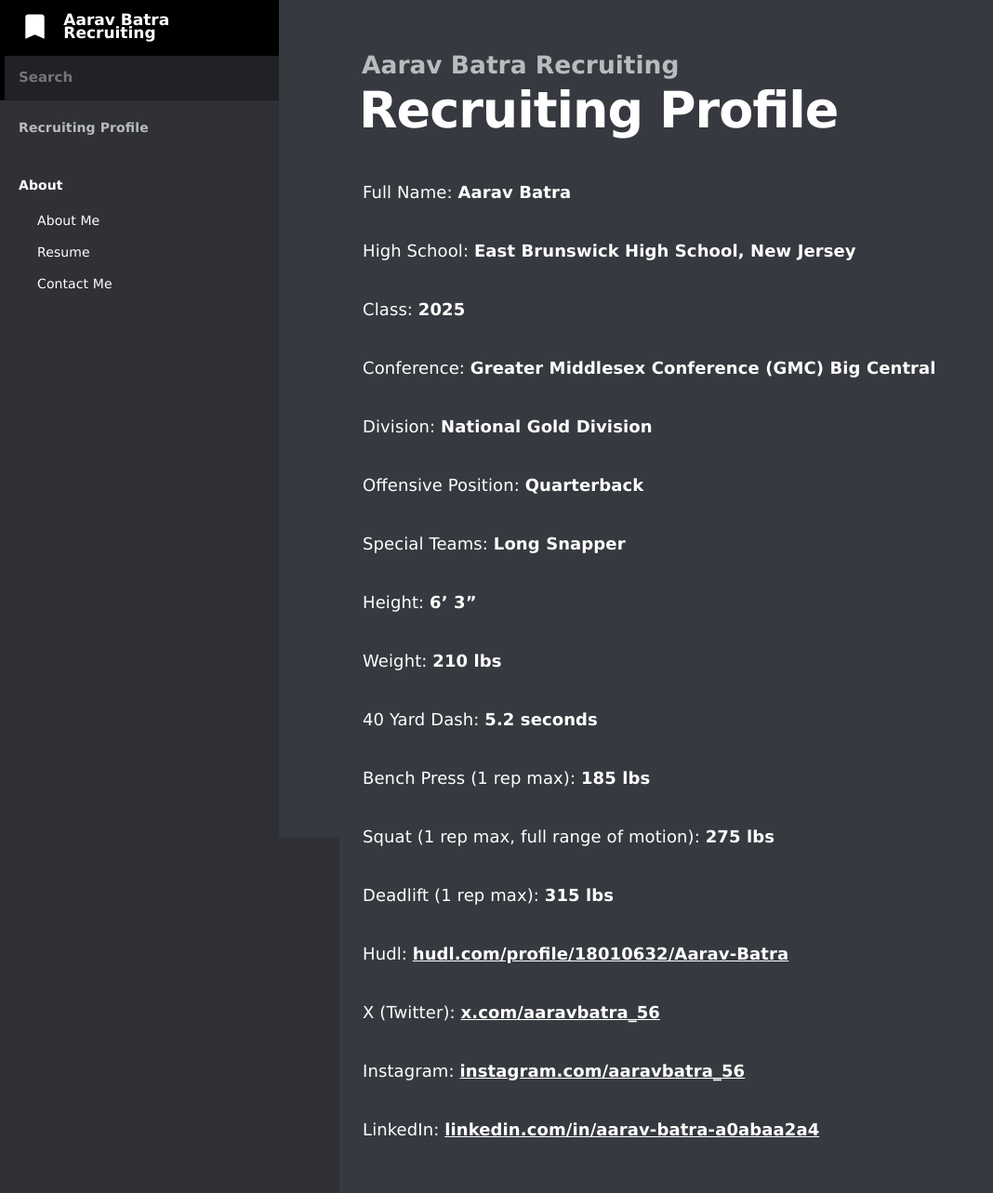
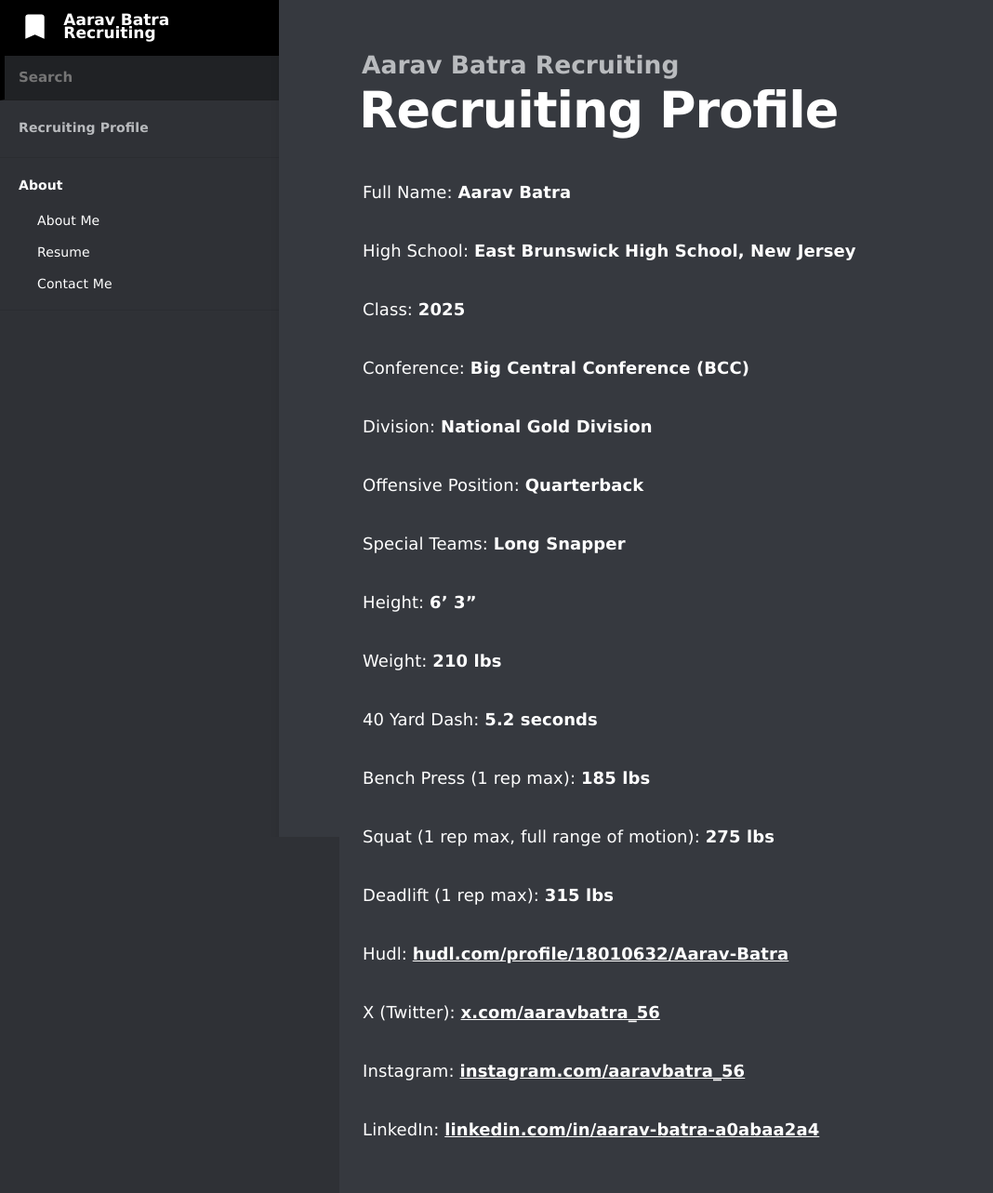
Before and after one commit to batra-aarav/recruit.aaravbatra.me, a Jekyll site: the page built from index.md, in a window 1280 px wide. Shown: the whole page at 93% size, without its empty margins (0-1068 px from the left). Built offline with Jekyll 4.4.1, drawn with Linux system fonts in a browser that asks for light colours.

Commit message:
Update index.md

```diff
--- a/index.md
+++ b/index.md
@@ -9,7 +9,7 @@ High School: **East Brunswick High School, New Jersey**
 
 Class: **2025**
 
-Conference: **Greater Middlesex Conference (GMC) Big Central**
+Conference: **Big Central Conference (BCC)**
 
 Division: **National Gold Division**
 
```
